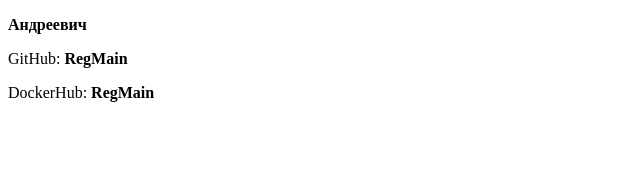
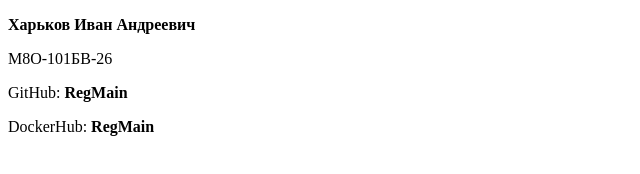
Before and after one commit to RegMain/ipr_lab03, a plain HTML site: page index.html in a window 1280 px wide. Shown: the whole page, without its empty margins (0-640 px from the left). Drawn offline with Linux system fonts and the light colour scheme.

Commit message:
cool fix

```diff
--- a/index.html
+++ b/index.html
@@ -5,7 +5,8 @@
 <title>Лабораторная по CI/CD</title>
 </head>
 <body>
-<p><b>Андреевич</b></p>
+<p><b>Харьков Иван Андреевич</b></p>
+<p>М8О-101БВ-26</p>
 <p>GitHub: <b>RegMain</b></p>
 <p>DockerHub: <b>RegMain</b></p>
 </body>
```
